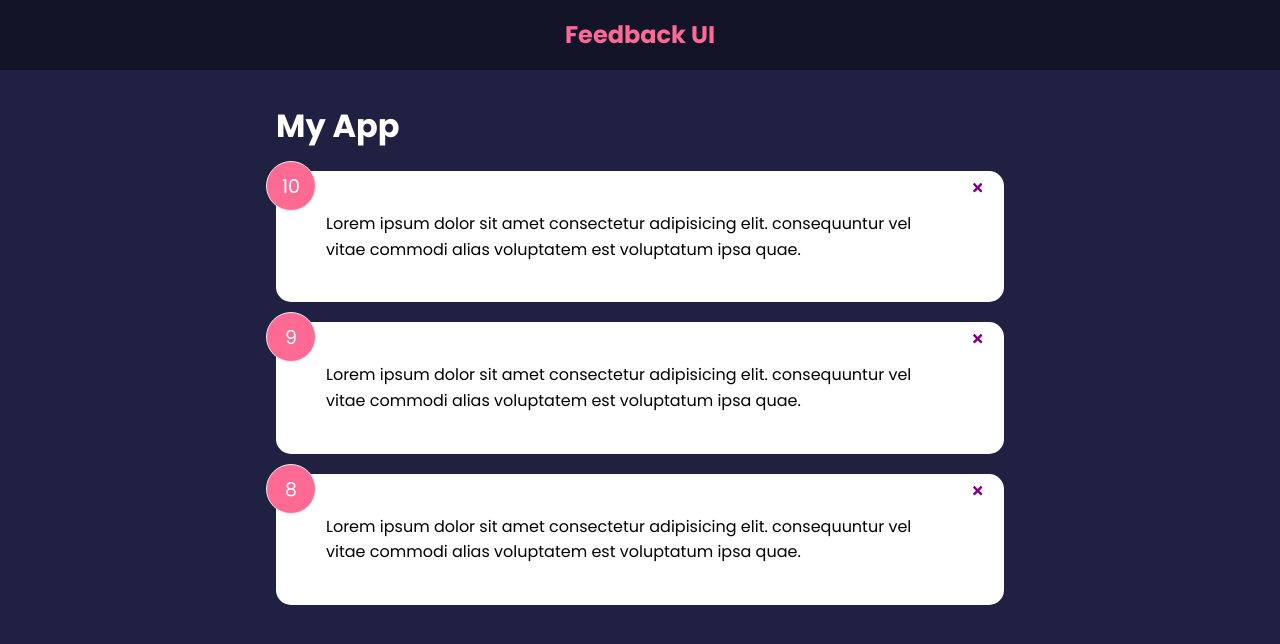
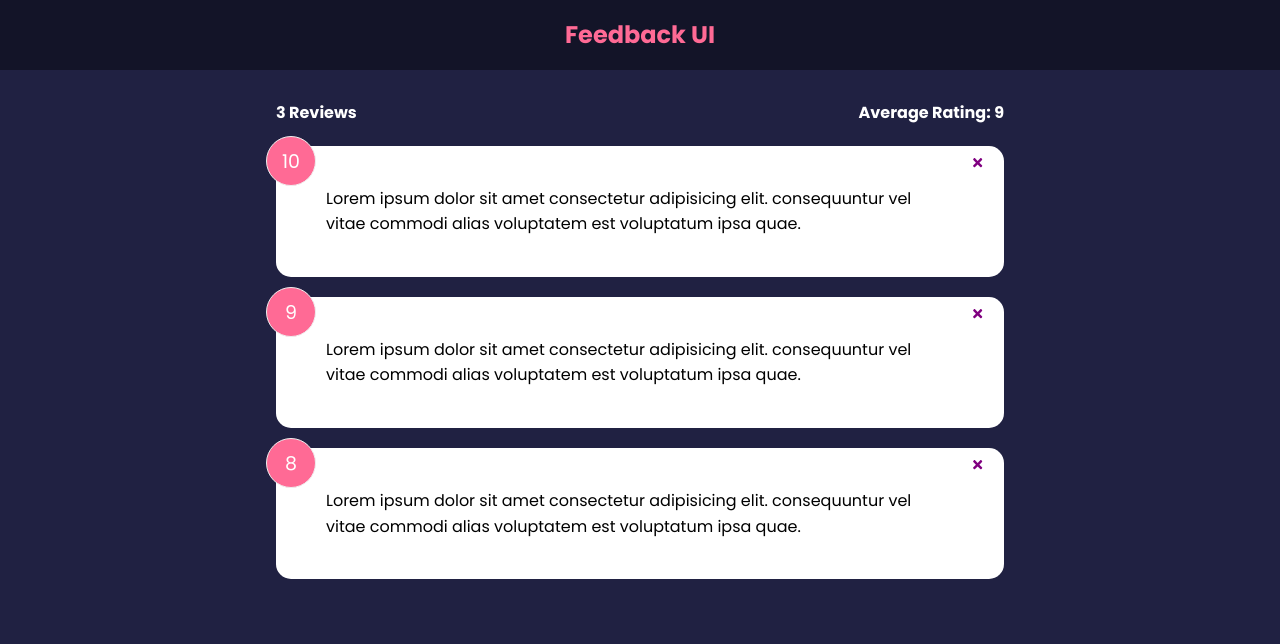
Before and after one commit to AndrewChacon/feedback-app, a React (Create React App) app: page / in a window 1280 px wide. Shown: the top 644 px of the page. Built offline with nearby package versions, Linux system fonts and the light colour scheme; the HTML template or start-up script is replaced by a standard one.

Commit message:
FeedbackStats component

```diff
--- a/src/App.js
+++ b/src/App.js
@@ -1,6 +1,7 @@
 import React, { useState } from 'react';
 // import FeedbackItem from './components/FeedbackItem';
 import FeedbackList from './components/FeedbackList';
+import FeedbackStats from './components/FeedbackStats';
 import Header from './components/Header';
 import FeedbackData from './data/FeedbackData';
 
@@ -17,7 +18,7 @@
 		<>
 			<Header />
 			<div className='container'>
-				<h1>My App</h1>
+				<FeedbackStats feedback={feedback} />
 				<FeedbackList feedback={feedback} handleDelete={deleteFeedback} />
 			</div>
 		</>
--- /dev/null
+++ b/src/components/FeedbackStats.jsx
@@ -0,0 +1,23 @@
+import PropTypes from 'prop-types';
+
+function FeedbackStats({ feedback }) {
+	let average =
+		feedback.reduce((acc, cur) => {
+			return acc + cur.rating;
+		}, 0) / feedback.length;
+
+	average = average.toFixed(1).replace(/[.,]0$/, '');
+
+	return (
+		<div className='feedback-stats'>
+			<h4>{feedback.length} Reviews</h4>
+			<h4>Average Rating: {isNaN(average) ? 0 : average}</h4>
+		</div>
+	);
+}
+
+FeedbackStats.propTypes = {
+	feedback: PropTypes.array.isRequired,
+};
+
+export default FeedbackStats;
```
